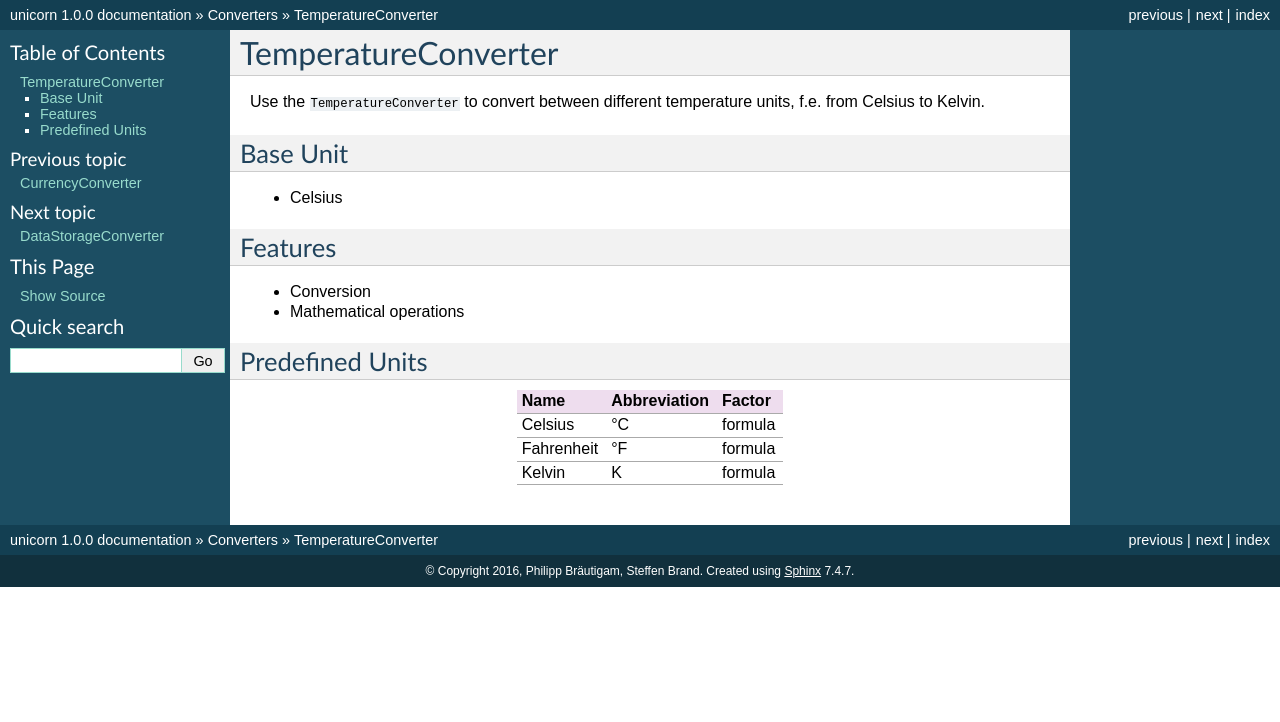
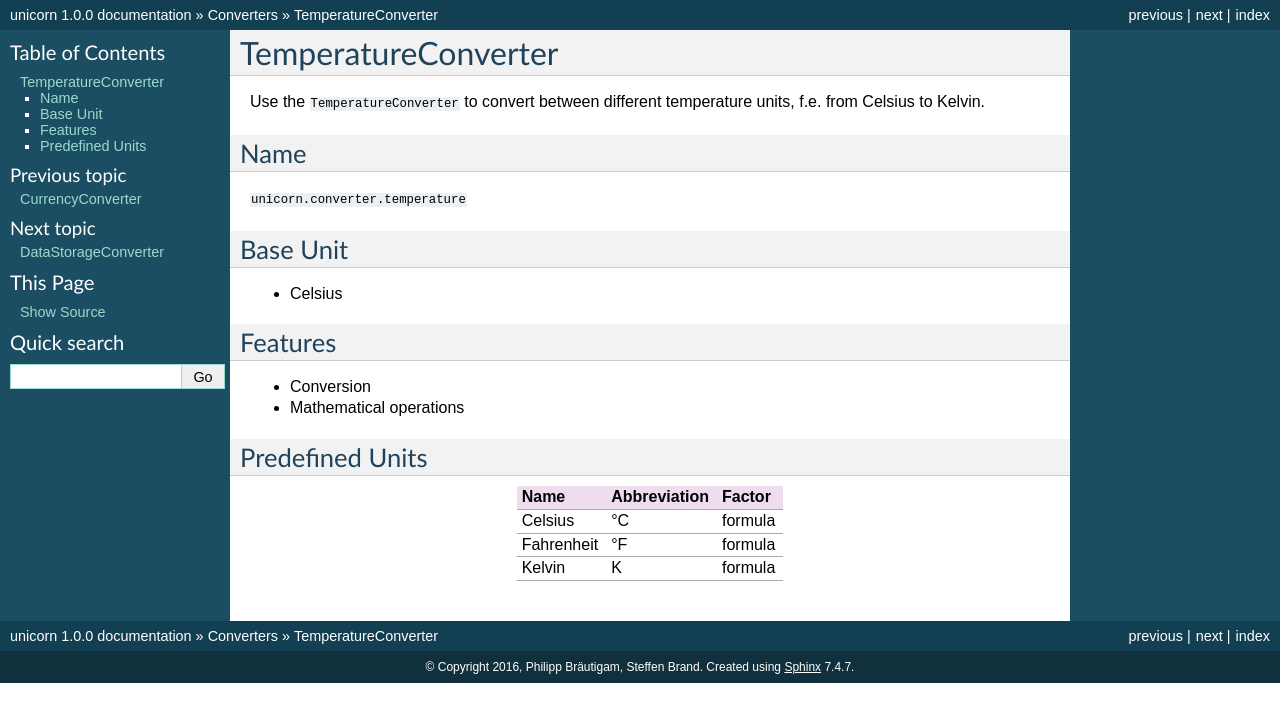
Before and after one commit to xyNNN/unicorn, a Sphinx documentation site: the page built from docs/source/temperature-converter.rst, in a window 1280 px wide. Shown: the top 722 px of the page. Built offline with Sphinx 7.4.7, drawn with Linux system fonts in a browser that asks for light colours.

Commit message:
Update temperature-converter.rst

```diff
--- a/docs/source/temperature-converter.rst
+++ b/docs/source/temperature-converter.rst
@@ -5,6 +5,11 @@ TemperatureConverter
 ====================
 
 Use the ``TemperatureConverter`` to convert between different temperature units, f.e. from Celsius to Kelvin.
+
+Name
+====
+
+``unicorn.converter.temperature``
 
 Base Unit
 =========
```
